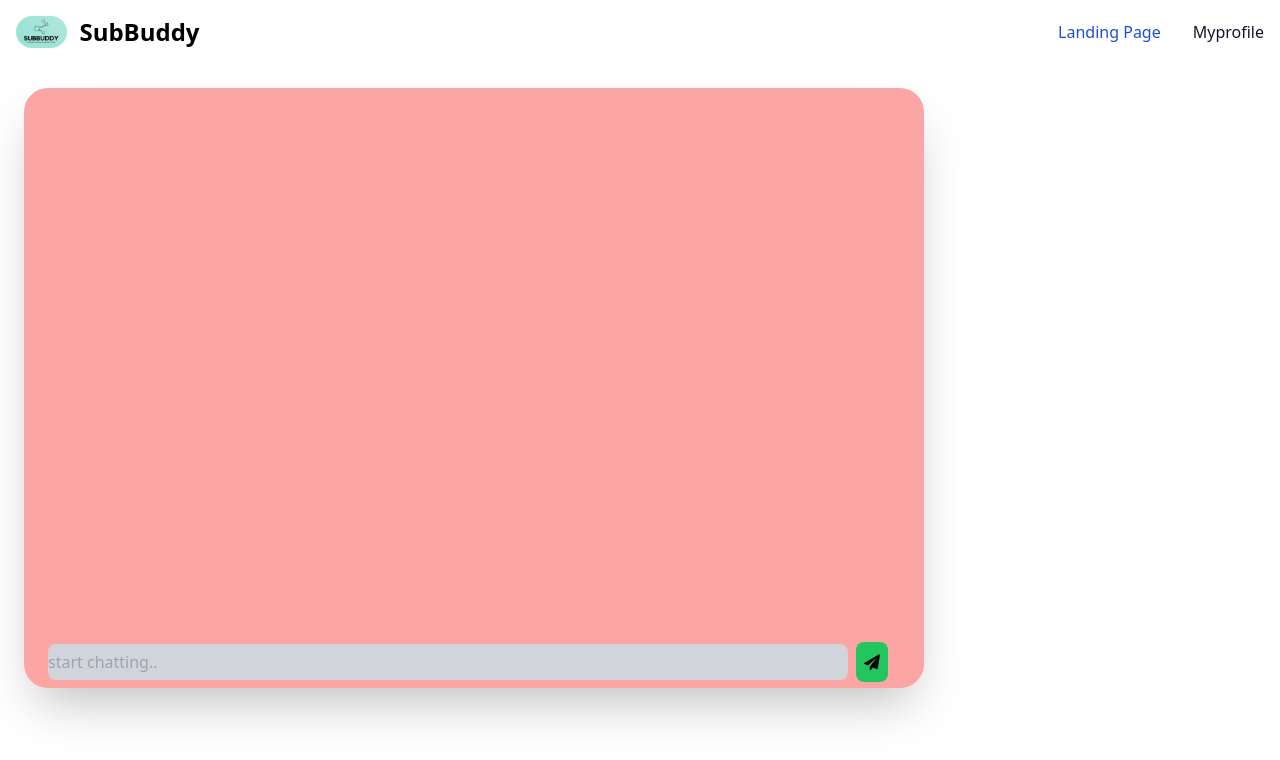
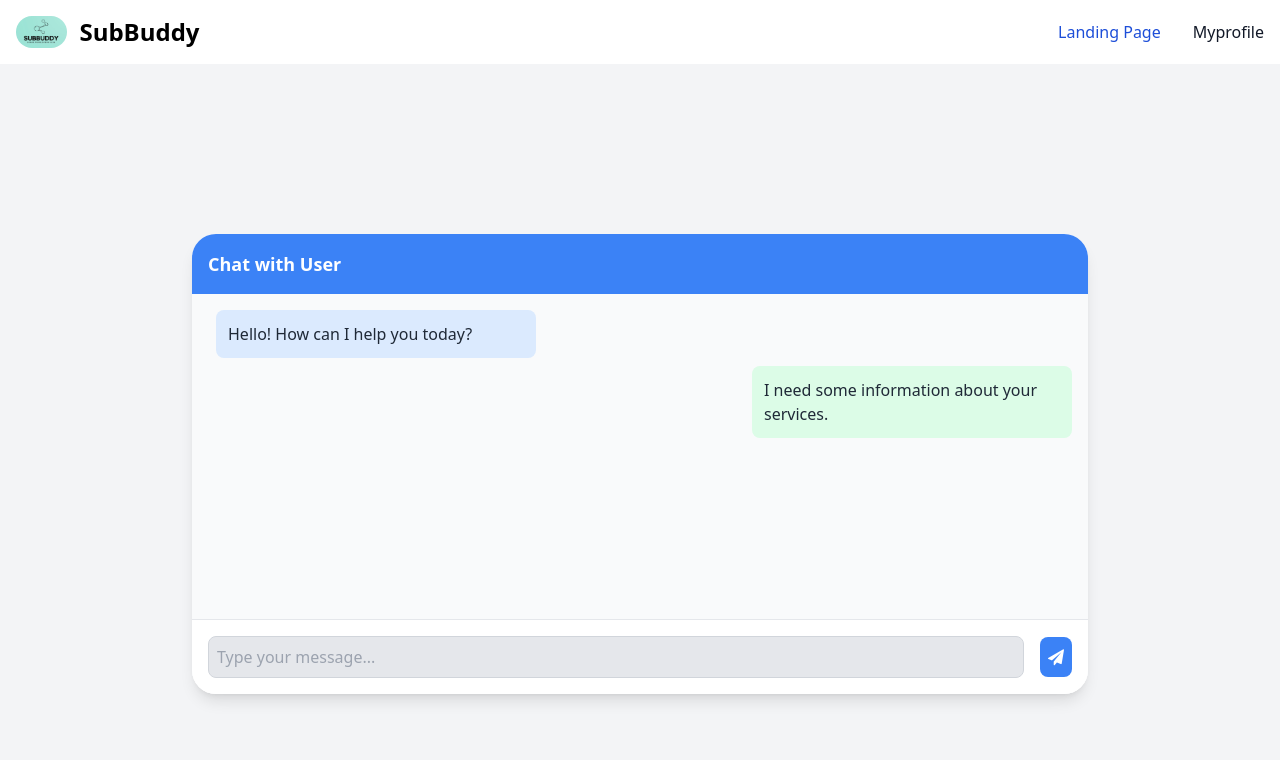
Before and after one commit to Upendra-Jaiswal/subbuddy, a React (Vite) app: page /chat in a window 1280 px wide. Shown: the top 760 px of the page. Built offline with nearby package versions, Linux system fonts and the light colour scheme.

Commit message:
improved chat page

```diff
--- a/src/components/Chat/Chat.jsx
+++ b/src/components/Chat/Chat.jsx
@@ -1,26 +1,39 @@
-
+import React from "react";
 
 const Chat = () => {
   return (
-    <div className="w-full">
-      <div className="chat-box relative h-[600px] w-[900px] justify-center bg-red-300 m-6 p-4 shadow-2xl rounded-3xl">
-        {/* Chat screen */}
-        {/* <div> */}
-        {/* <div className="m-5">heading</div> */}
+    <div className="flex justify-center items-center min-h-screen bg-gray-100">
+      <div className="w-full max-w-4xl">
+        <div className="relative bg-white shadow-lg rounded-3xl overflow-hidden">
+          <div className="bg-blue-500 text-white p-4 text-lg font-semibold">
+            Chat with User
+          </div>
 
-        {/* <div className="chat-header bg-yellow-300 ">chat with user</div> */}
-        {/* <div className="chat-body  bg-red-500 p-4 m-3 h-[400px] rounded-lg shadow-lg"> */}
+          <div className="p-4 h-[400px] overflow-y-scroll bg-gray-50">
+            <div className="space-y-2">
+              <div className="bg-blue-100 p-3 rounded-lg max-w-xs ml-2">
+                <p className="text-gray-800">
+                  Hello! How can I help you today?
+                </p>
+              </div>
+              <div className="bg-green-100 p-3 rounded-lg max-w-xs ml-auto">
+                <p className="text-gray-800">
+                  I need some information about your services.
+                </p>
+              </div>
+            </div>
+          </div>
 
-        <div className="absolute bottom-0 w-[850px]">
-          {" "}
-          <input
-            type="text"
-            placeholder="start chatting.."
-            className="bg-gray-300 m-2 w-[800px] h-9 rounded-lg"
-          />
-          <button className="bg-green-500 p-2 rounded-lg">
-            <i className="fa fa-send"></i>
-          </button>
+          <div className="absolute bottom-0 left-0 right-0 p-4 bg-white border-t border-gray-200 flex items-center">
+            <input
+              type="text"
+              placeholder="Type your message..."
+              className="bg-gray-200 flex-grow p-2 rounded-lg border border-gray-300 focus:outline-none focus:ring-2 focus:ring-blue-500"
+            />
+            <button className="ml-4 bg-blue-500 text-white p-2 rounded-lg flex-shrink-0 hover:bg-blue-600 focus:outline-none focus:ring-2 focus:ring-blue-500">
+              <i className="fa fa-send"></i>
+            </button>
+          </div>
         </div>
       </div>
     </div>
```
